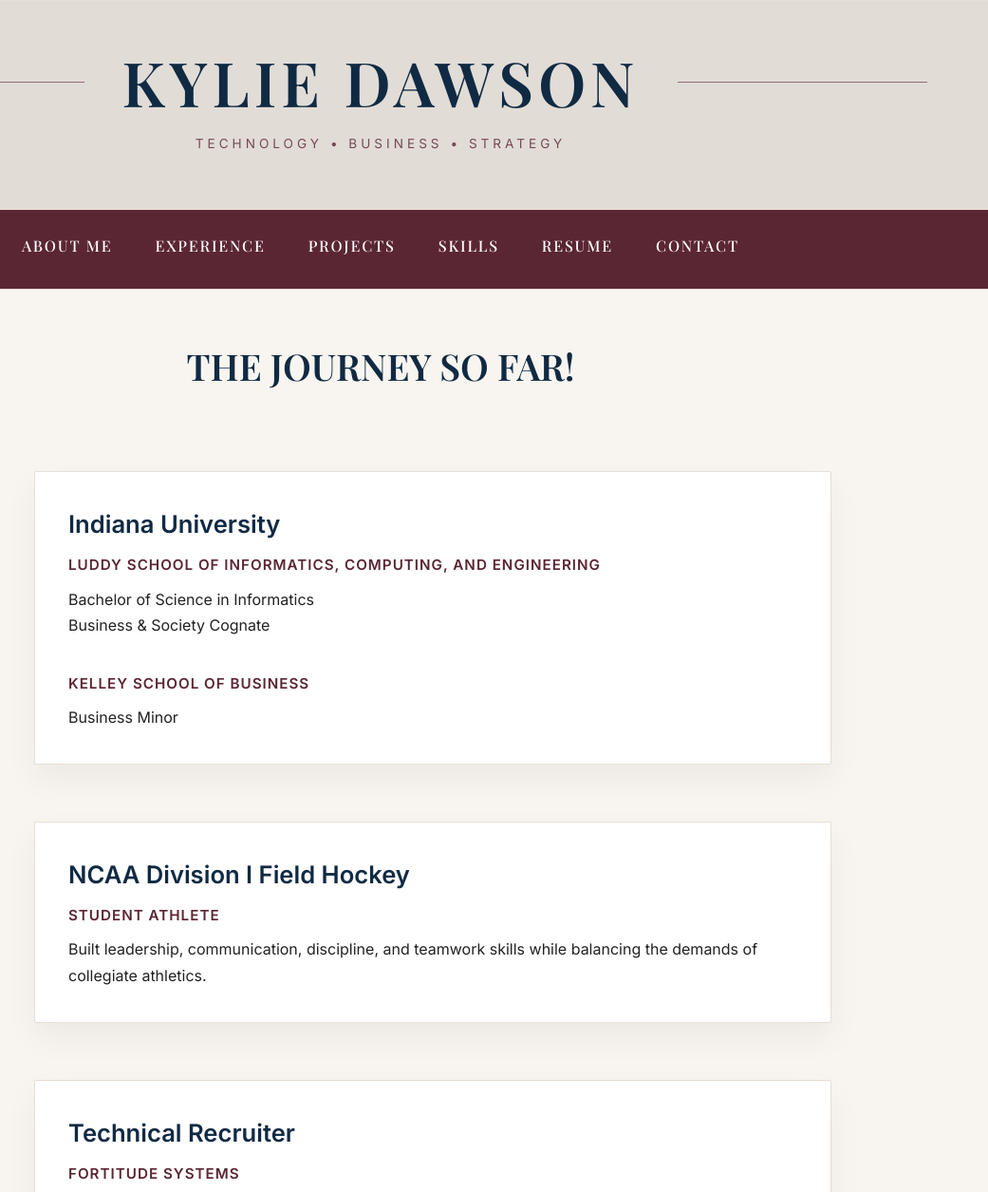
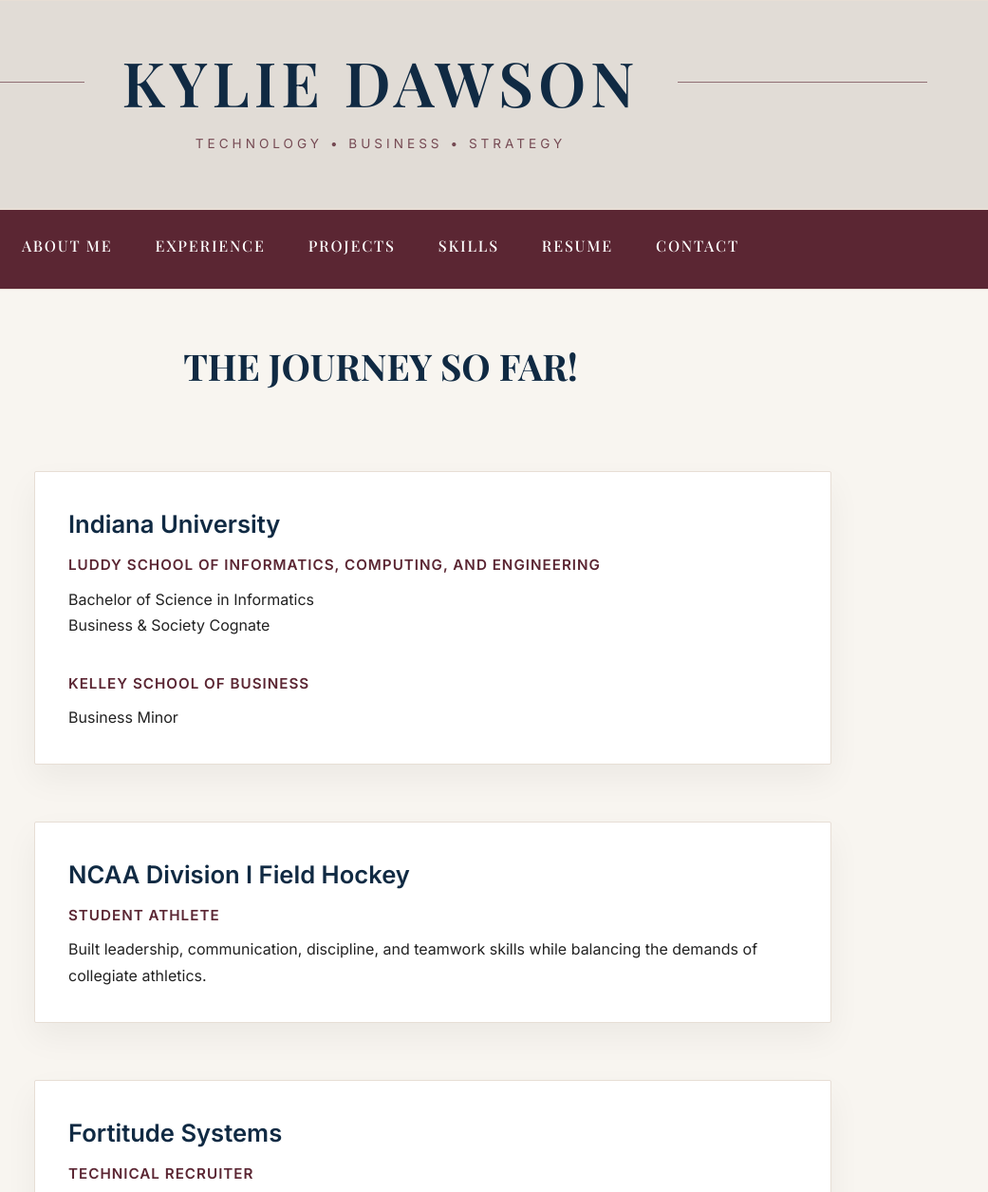
Before and after one commit to kyliepdawson/portfolio, a plain HTML site: page experience.html in a window 1280 px wide. Shown: the top 1255 px of the page at 95% size, 239-1280 px from the left. Drawn offline with nearby package versions, Linux system fonts and the light colour scheme.

Commit message:
experience and weight

```diff
--- a/css/css.css
+++ b/css/css.css
@@ -37,7 +37,7 @@ body {
 
 .page-title {
     font-family: 'Playfair Display', serif;
-    font-weight: 600;
+    font-weight: 700;
     font-size: 2.4rem;
     text-align: center;
     color: var(--navy);
--- a/experience.html
+++ b/experience.html
@@ -79,9 +79,9 @@
                 </div>
                 <div class="timeline-content">
                     <div class="timeline-header">
-                        <h3>Technical Recruiter</h3>
+                        <h3>Fortitude Systems</h3>
                     </div>
-                    <h4>Fortitude Systems</h4>
+                    <h4>Technical Recruiter</h4>
                     <p>
                         Connecting people and technology <br>
                         Building experience in the technology industry through
```
